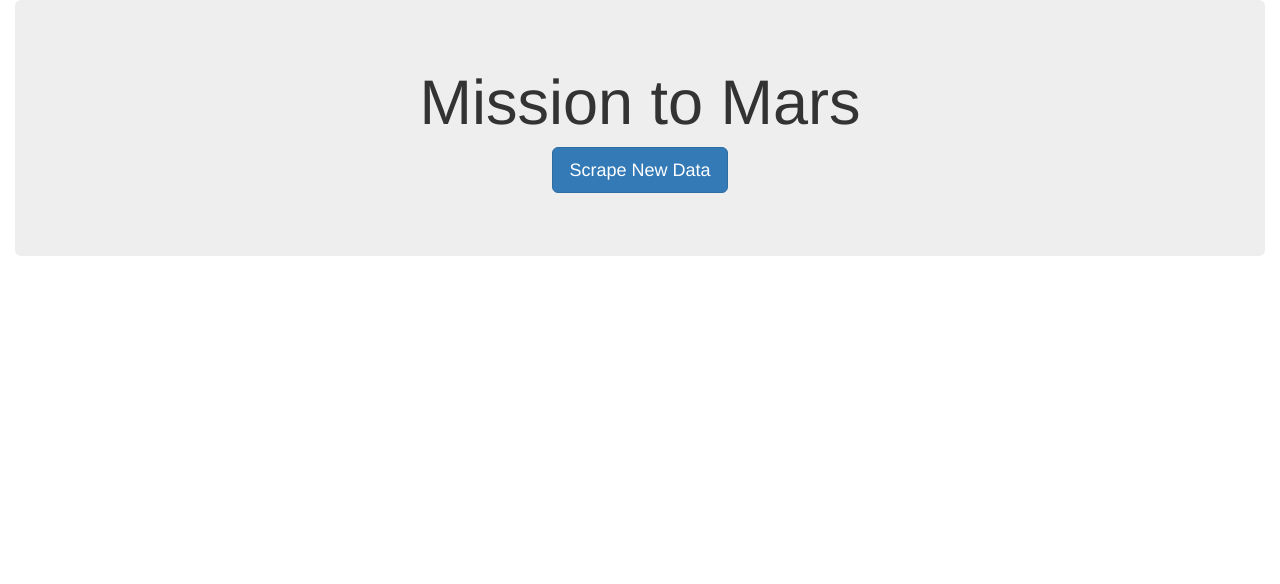
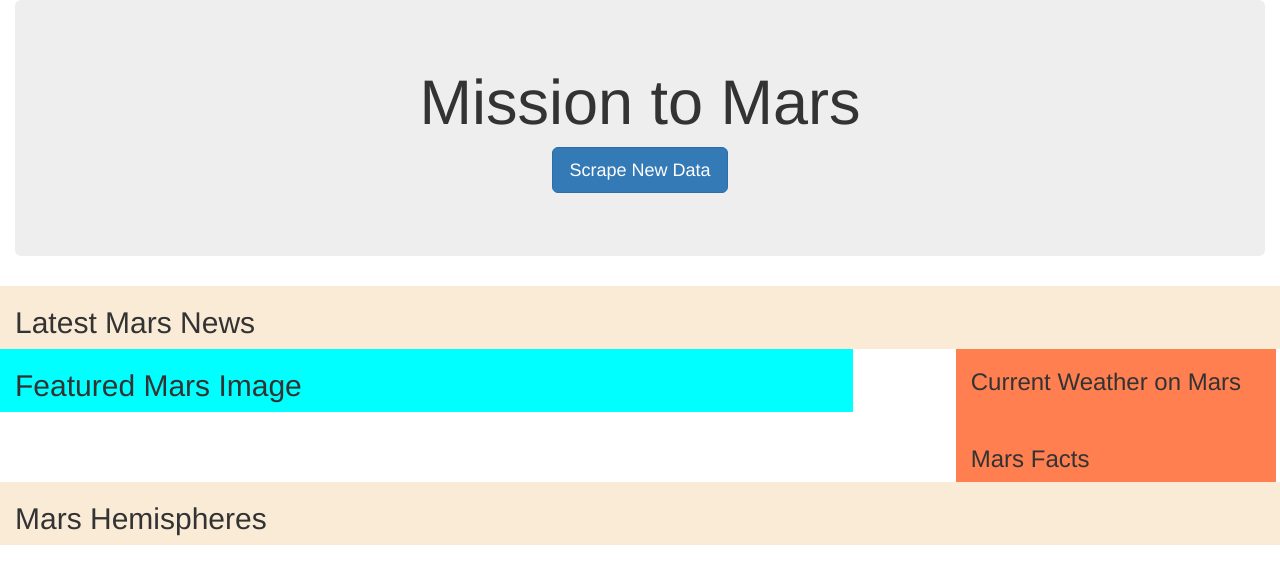
Before and after one commit to etumi/web-scrapping-challenge, a plain HTML site: page index.html in a window 1280 px wide. Drawn offline with nearby package versions, Linux system fonts and the light colour scheme.

Commit message:
latest version

```diff
--- a/index.html
+++ b/index.html
@@ -4,7 +4,7 @@
     <meta charet="UTF-8">
     <title>Scrape Information About Mars</title>
     <link rel="stylesheet" href="https://maxcdn.bootstrapcdn.com/bootstrap/3.3.7/css/bootstrap.min.css">
-
+    <link rel="stylesheet" href="style.css">
 
 </head>
 
@@ -14,6 +14,30 @@
           <h1>Mission to Mars</h1>
           <p><a class="btn btn-primary btn-lg" href="/scrape" role="button">Scrape New Data</a></p>
         </div>
+
+        <div class="row">
+            <div class="col-lg-12">
+                <h2>Latest Mars News</h2>
+            </div>
+        </div>
+
+        <div class="row">
+            <div class="col-lg-8">
+                <h2>Featured Mars Image</h2>
+            </div>
+
+            <div class="col-lg-3">
+                <h3>Current Weather on Mars</h3>
+                <br>
+                <h3>Mars Facts</h3>
+            </div>
+        </div>
+
+        <div class="row">
+            <div class="col-lg-12">
+                <h2>Mars Hemispheres</h2>
+            </div>
+        </div>
     </div>
 
 
--- /dev/null
+++ b/style.css
@@ -0,0 +1,12 @@
+.col-lg-12{
+    background-color: antiquewhite;
+}
+
+.col-lg-8{
+    background-color: aqua;
+}
+
+.col-lg-3{
+    background-color: coral;
+    left: 8%;
+}
```
Also changed, not shown: 2 other files.
